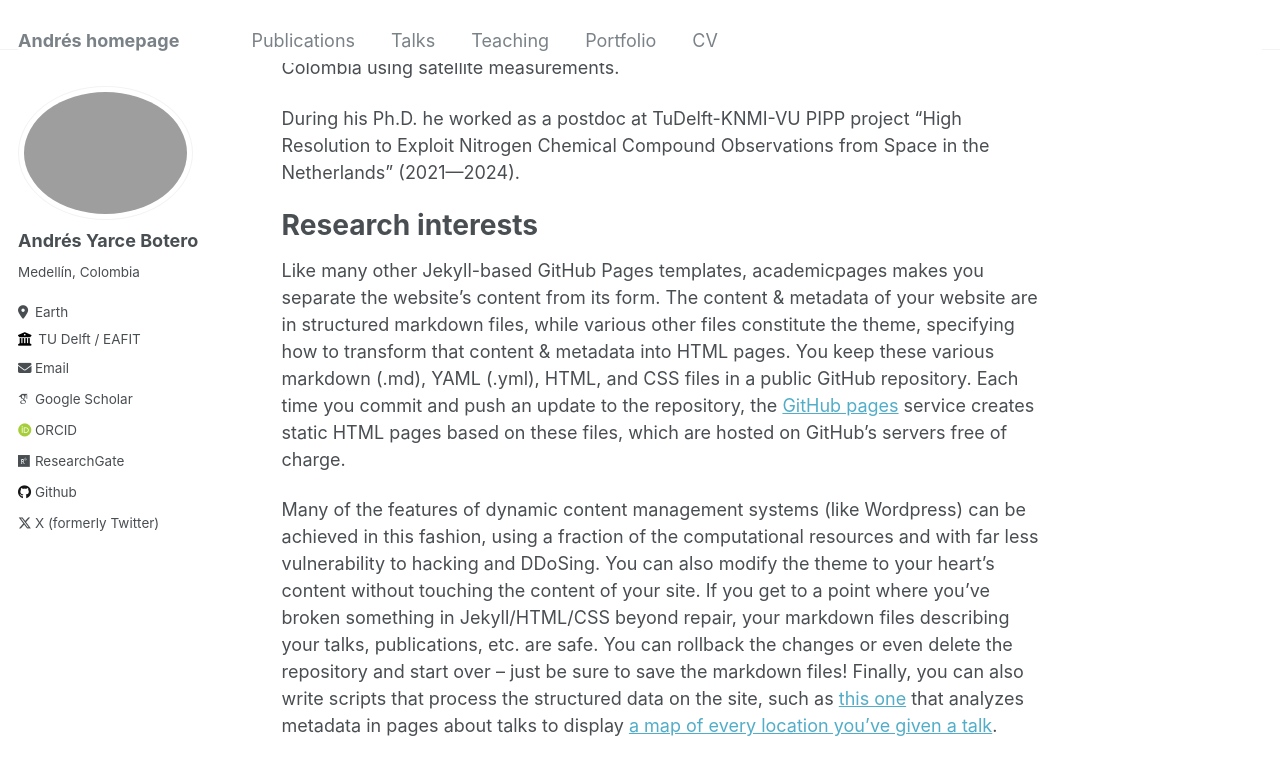
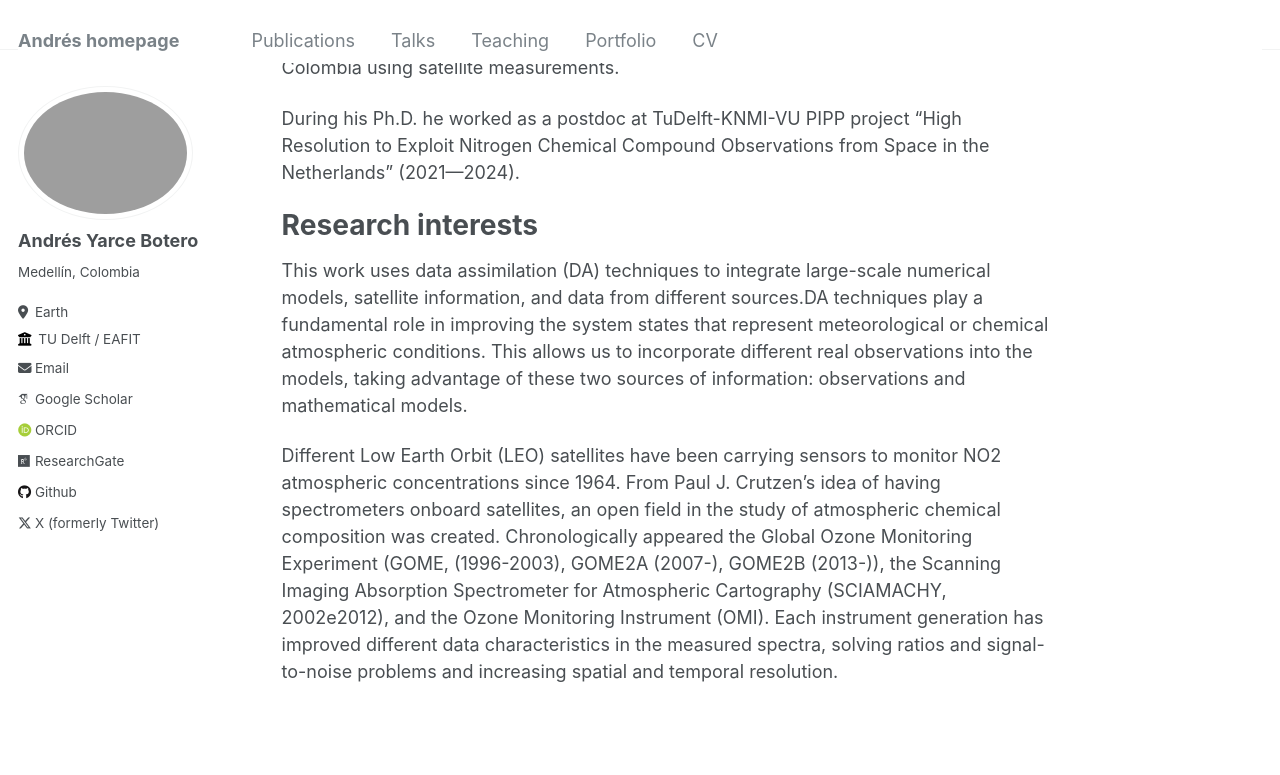
Before and after one commit to ayarceb/ayarceb.github.io, a Jekyll site: the page built from _pages/about.md, in a window 1280 px wide and 900 px high, scrolled down 468 px. Shown: the top 775 px of the window. Built offline with Jekyll 4.4.1, drawn with Linux system fonts in a browser that asks for light colours; some web fonts are replaced.

Commit message:
Update about.md

```diff
--- a/_pages/about.md
+++ b/_pages/about.md
@@ -20,6 +20,6 @@ During his Ph.D. he worked as a postdoc at TuDelft-KNMI-VU PIPP project "High Re
 
 Research interests
 ======
-Like many other Jekyll-based GitHub Pages templates, academicpages makes you separate the website's content from its form. The content & metadata of your website are in structured markdown files, while various other files constitute the theme, specifying how to transform that content & metadata into HTML pages. You keep these various markdown (.md), YAML (.yml), HTML, and CSS files in a public GitHub repository. Each time you commit and push an update to the repository, the [GitHub pages](https://pages.github.com/) service creates static HTML pages based on these files, which are hosted on GitHub's servers free of charge.
+This work uses data assimilation (DA) techniques to integrate large-scale numerical models, satellite information, and data from different sources.DA techniques play a fundamental role in improving the system states that represent meteorological or chemical atmospheric conditions. This allows us to incorporate different real observations into the models, taking advantage of these two sources of information: observations and mathematical models.
 
-Many of the features of dynamic content management systems (like Wordpress) can be achieved in this fashion, using a fraction of the computational resources and with far less vulnerability to hacking and DDoSing. You can also modify the theme to your heart's content without touching the content of your site. If you get to a point where you've broken something in Jekyll/HTML/CSS beyond repair, your markdown files describing your talks, publications, etc. are safe. You can rollback the changes or even delete the repository and start over -- just be sure to save the markdown files! Finally, you can also write scripts that process the structured data on the site, such as [this one](https://github.com/academicpages/academicpages.github.io/blob/master/talkmap.ipynb) that analyzes metadata in pages about talks to display [a map of every location you've given a talk](https://academicpages.github.io/talkmap.html).
+Different Low Earth Orbit (LEO) satellites have been carrying sensors to monitor NO2 atmospheric concentrations since 1964. From Paul J. Crutzen's idea of having spectrometers onboard satellites, an open field in the study of atmospheric chemical composition was created. Chronologically appeared the Global Ozone Monitoring Experiment (GOME, (1996-2003), GOME2A (2007-), GOME2B (2013-)), the Scanning Imaging Absorption Spectrometer for Atmospheric Cartography (SCIAMACHY, 2002e2012), and the Ozone Monitoring Instrument (OMI). Each instrument generation has improved different data characteristics in the measured spectra, solving ratios and signal-to-noise problems and increasing spatial and temporal resolution.
```
